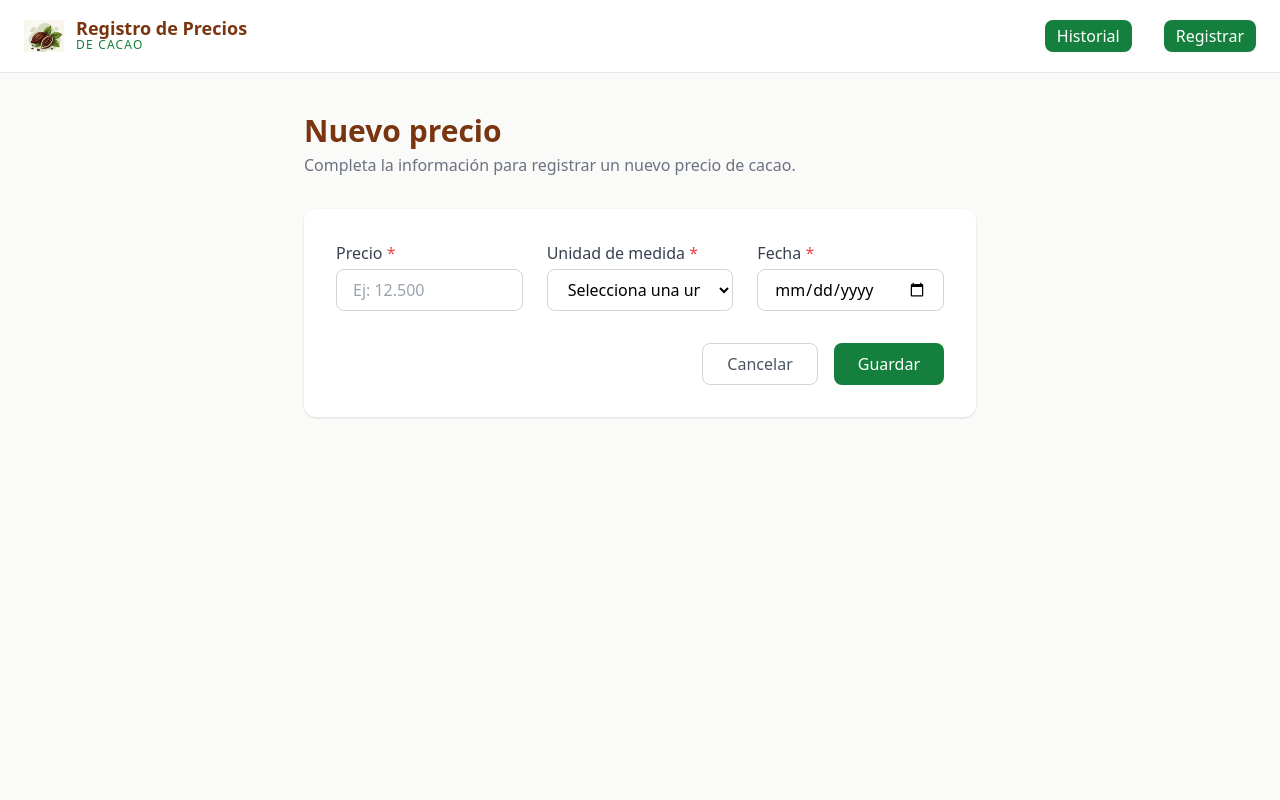
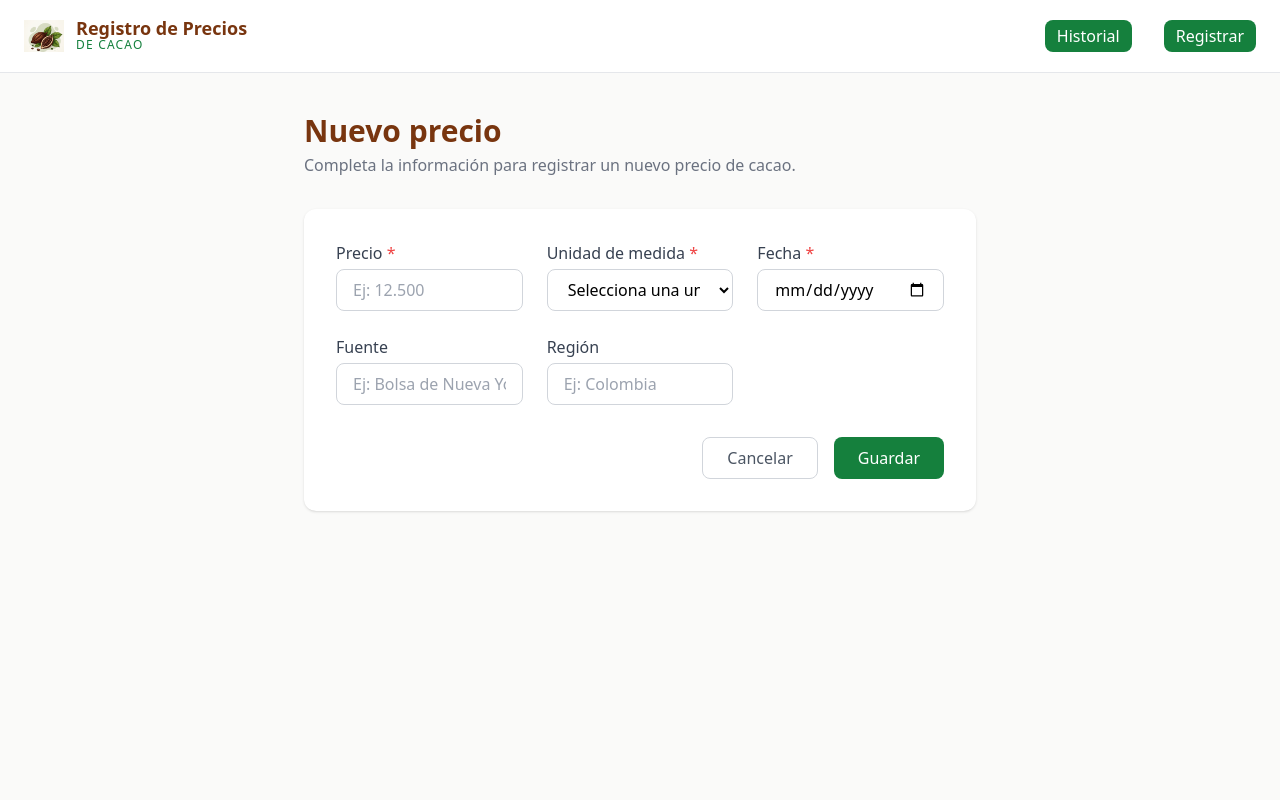
Before and after one commit to Mrs-natiss/reto-cacao-frontend, an Angular app: page /formulario in a window 1280 px wide. Shown: the top 800 px of the page. Built offline with nearby package versions, Linux system fonts and the light colour scheme.

Commit message:
feat: agregar campos fuente y region en formulario

```diff
--- a/src/app/pages/formulario/formulario.html
+++ b/src/app/pages/formulario/formulario.html
@@ -47,6 +47,26 @@
           />
         </div>
 
+        <div>
+          <label class="block text-gray-700 font-medium mb-1">Fuente</label>
+          <input
+            type="text"
+            [(ngModel)]="fuente"
+            placeholder="Ej: Bolsa de Nueva York"
+            class="w-full border border-gray-300 rounded-lg px-4 py-2 focus:outline-none focus:ring-2 focus:ring-green-500"
+          />
+        </div>
+
+        <div>
+          <label class="block text-gray-700 font-medium mb-1">Región</label>
+          <input
+            type="text"
+            [(ngModel)]="region"
+            placeholder="Ej: Colombia"
+            class="w-full border border-gray-300 rounded-lg px-4 py-2 focus:outline-none focus:ring-2 focus:ring-green-500"
+          />
+        </div>
+
       </div>
 
       <div class="flex justify-end gap-4 mt-8">
--- a/src/app/pages/formulario/formulario.ts
+++ b/src/app/pages/formulario/formulario.ts
@@ -14,6 +14,8 @@ export class FormularioComponent implements OnInit {
   precio: number | null = null;
   unidad: string = '';
   fecha: string = '';
+  fuente: string = '';
+  region: string = '';
   editando = false;
   idEditar: number | null = null;
   error = false;
@@ -39,6 +41,8 @@ export class FormularioComponent implements OnInit {
             this.precio = encontrado.precio;
             this.unidad = encontrado.unidad;
             this.fecha = encontrado.fecha;
+            this.fuente = encontrado.fuente || '';
+            this.region = encontrado.region || '';
             this.cdr.detectChanges();
           }
         }
@@ -55,7 +59,9 @@ export class FormularioComponent implements OnInit {
     const datos: PrecioCreate = {
       precio: this.precio,
       unidad: this.unidad,
-      fecha: this.fecha
+      fecha: this.fecha,
+      fuente: this.fuente || undefined,
+      region: this.region || undefined
     };
 
     if (this.editando && this.idEditar) {
--- a/src/app/services/precio.ts
+++ b/src/app/services/precio.ts
@@ -8,12 +8,16 @@ export interface Precio {
   unidad: string;
   fecha: string;
   creado_en: string;
+  fuente?: string;
+  region?: string;
 }
 
 export interface PrecioCreate {
   precio: number;
   unidad: string;
   fecha: string;
+  fuente?: string;
+  region?: string;
 }
 
 @Injectable({
```
